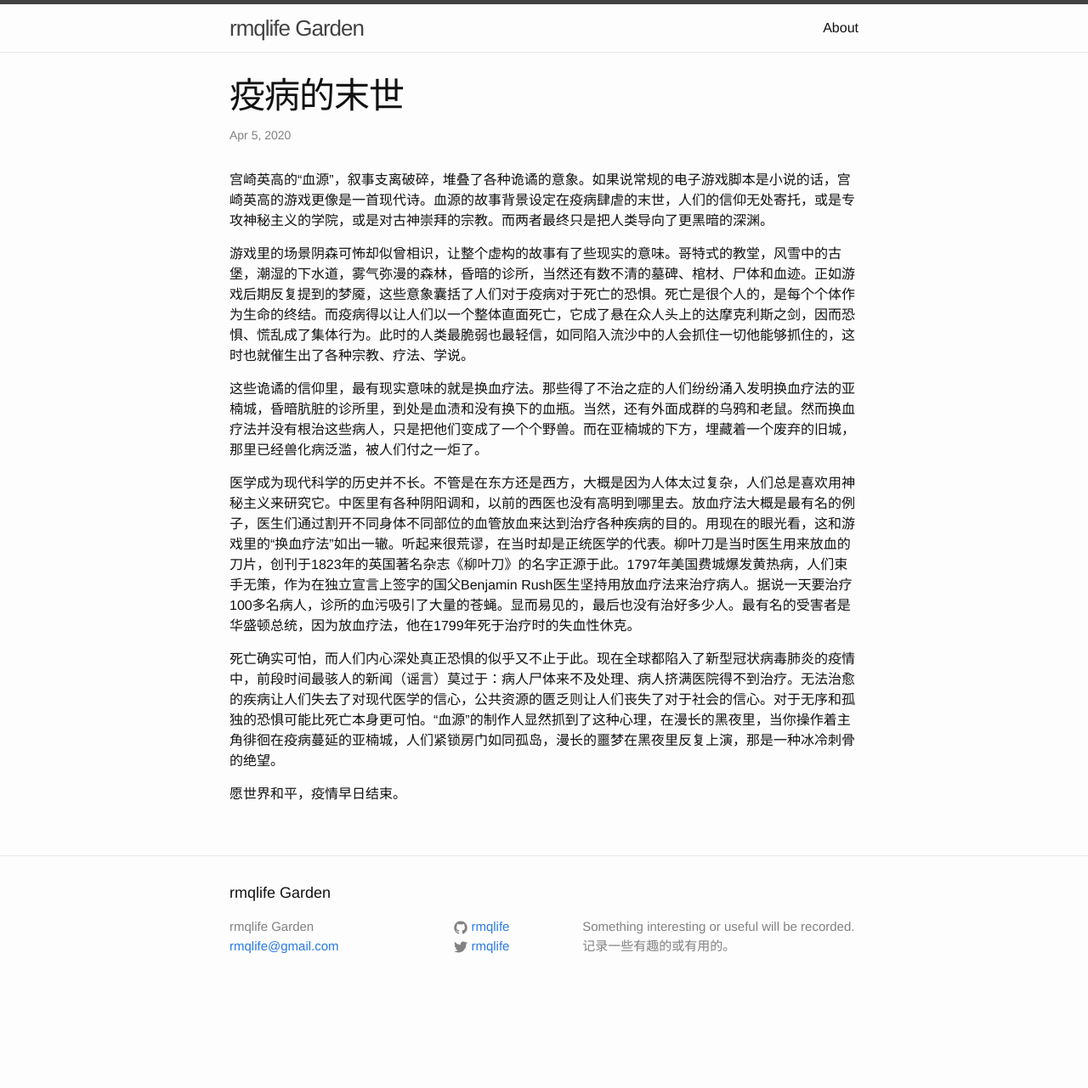
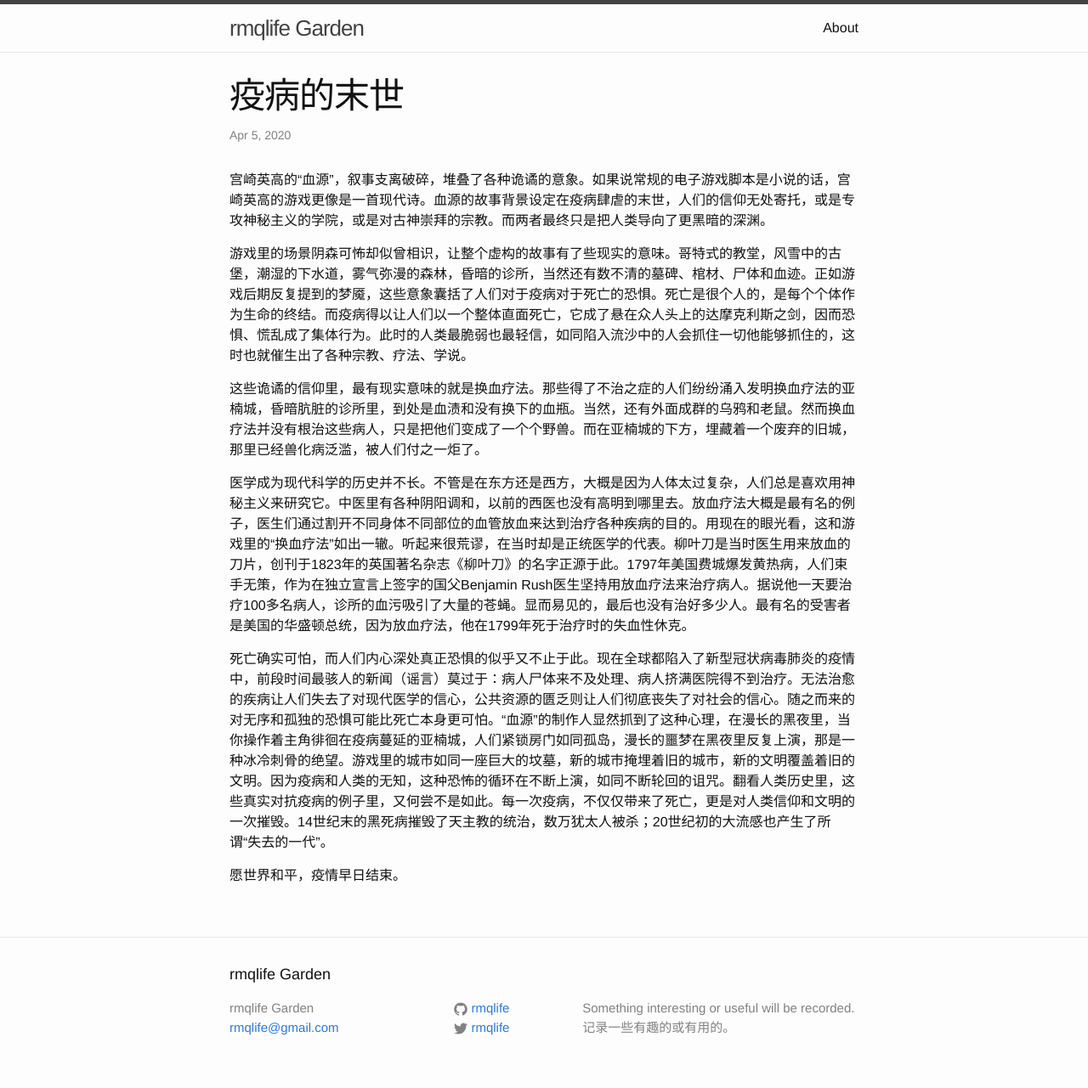
Before and after one commit to rmqlife/rmqlife.github.io, a Jekyll site: the page built from _posts/2020-04-05-bloodborne.md, in a window 1280 px wide. Shown: the whole page at 85% size. Built offline with Jekyll 4.4.1, drawn with Linux system fonts in a browser that asks for light colours; comment, search, counter and statistics services are not loaded; before the commit the page ends 1185 px from its top, so only the background shows below that.

Commit message:
Update 2020-04-05-bloodborne.md

```diff
--- a/_posts/2020-04-05-bloodborne.md
+++ b/_posts/2020-04-05-bloodborne.md
@@ -11,8 +11,8 @@ categories: reading
 
 这些诡谲的信仰里，最有现实意味的就是换血疗法。那些得了不治之症的人们纷纷涌入发明换血疗法的亚楠城，昏暗肮脏的诊所里，到处是血渍和没有换下的血瓶。当然，还有外面成群的乌鸦和老鼠。然而换血疗法并没有根治这些病人，只是把他们变成了一个个野兽。而在亚楠城的下方，埋藏着一个废弃的旧城，那里已经兽化病泛滥，被人们付之一炬了。
 
-医学成为现代科学的历史并不长。不管是在东方还是西方，大概是因为人体太过复杂，人们总是喜欢用神秘主义来研究它。中医里有各种阴阳调和，以前的西医也没有高明到哪里去。放血疗法大概是最有名的例子，医生们通过割开不同身体不同部位的血管放血来达到治疗各种疾病的目的。用现在的眼光看，这和游戏里的“换血疗法”如出一辙。听起来很荒谬，在当时却是正统医学的代表。柳叶刀是当时医生用来放血的刀片，创刊于1823年的英国著名杂志《柳叶刀》的名字正源于此。1797年美国费城爆发黄热病，人们束手无策，作为在独立宣言上签字的国父Benjamin Rush医生坚持用放血疗法来治疗病人。据说一天要治疗100多名病人，诊所的血污吸引了大量的苍蝇。显而易见的，最后也没有治好多少人。最有名的受害者是华盛顿总统，因为放血疗法，他在1799年死于治疗时的失血性休克。
+医学成为现代科学的历史并不长。不管是在东方还是西方，大概是因为人体太过复杂，人们总是喜欢用神秘主义来研究它。中医里有各种阴阳调和，以前的西医也没有高明到哪里去。放血疗法大概是最有名的例子，医生们通过割开不同身体不同部位的血管放血来达到治疗各种疾病的目的。用现在的眼光看，这和游戏里的“换血疗法”如出一辙。听起来很荒谬，在当时却是正统医学的代表。柳叶刀是当时医生用来放血的刀片，创刊于1823年的英国著名杂志《柳叶刀》的名字正源于此。1797年美国费城爆发黄热病，人们束手无策，作为在独立宣言上签字的国父Benjamin Rush医生坚持用放血疗法来治疗病人。据说他一天要治疗100多名病人，诊所的血污吸引了大量的苍蝇。显而易见的，最后也没有治好多少人。最有名的受害者是美国的华盛顿总统，因为放血疗法，他在1799年死于治疗时的失血性休克。
 
-死亡确实可怕，而人们内心深处真正恐惧的似乎又不止于此。现在全球都陷入了新型冠状病毒肺炎的疫情中，前段时间最骇人的新闻（谣言）莫过于：病人尸体来不及处理、病人挤满医院得不到治疗。无法治愈的疾病让人们失去了对现代医学的信心，公共资源的匮乏则让人们丧失了对于社会的信心。对于无序和孤独的恐惧可能比死亡本身更可怕。“血源”的制作人显然抓到了这种心理，在漫长的黑夜里，当你操作着主角徘徊在疫病蔓延的亚楠城，人们紧锁房门如同孤岛，漫长的噩梦在黑夜里反复上演，那是一种冰冷刺骨的绝望。
+死亡确实可怕，而人们内心深处真正恐惧的似乎又不止于此。现在全球都陷入了新型冠状病毒肺炎的疫情中，前段时间最骇人的新闻（谣言）莫过于：病人尸体来不及处理、病人挤满医院得不到治疗。无法治愈的疾病让人们失去了对现代医学的信心，公共资源的匮乏则让人们彻底丧失了对社会的信心。随之而来的对无序和孤独的恐惧可能比死亡本身更可怕。“血源”的制作人显然抓到了这种心理，在漫长的黑夜里，当你操作着主角徘徊在疫病蔓延的亚楠城，人们紧锁房门如同孤岛，漫长的噩梦在黑夜里反复上演，那是一种冰冷刺骨的绝望。游戏里的城市如同一座巨大的坟墓，新的城市掩埋着旧的城市，新的文明覆盖着旧的文明。因为疫病和人类的无知，这种恐怖的循环在不断上演，如同不断轮回的诅咒。翻看人类历史里，这些真实对抗疫病的例子里，又何尝不是如此。每一次疫病，不仅仅带来了死亡，更是对人类信仰和文明的一次摧毁。14世纪末的黑死病摧毁了天主教的统治，数万犹太人被杀；20世纪初的大流感也产生了所谓“失去的一代”。
 
 愿世界和平，疫情早日结束。
```
